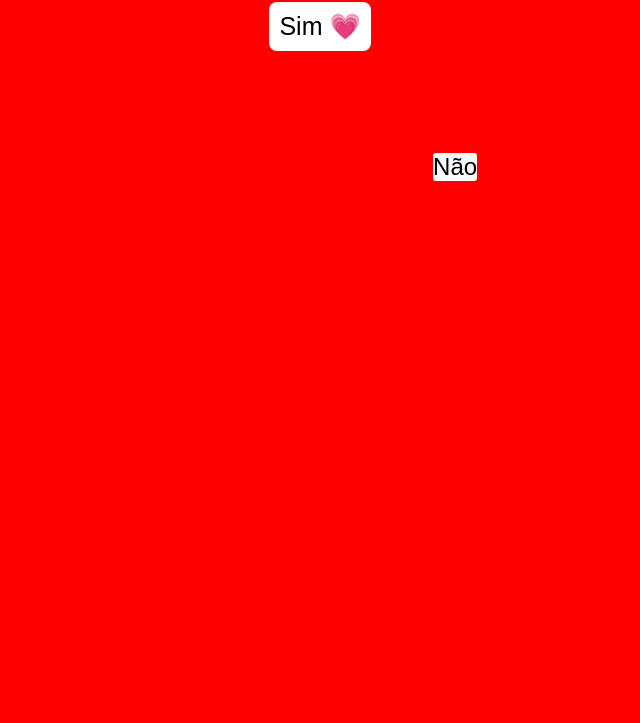
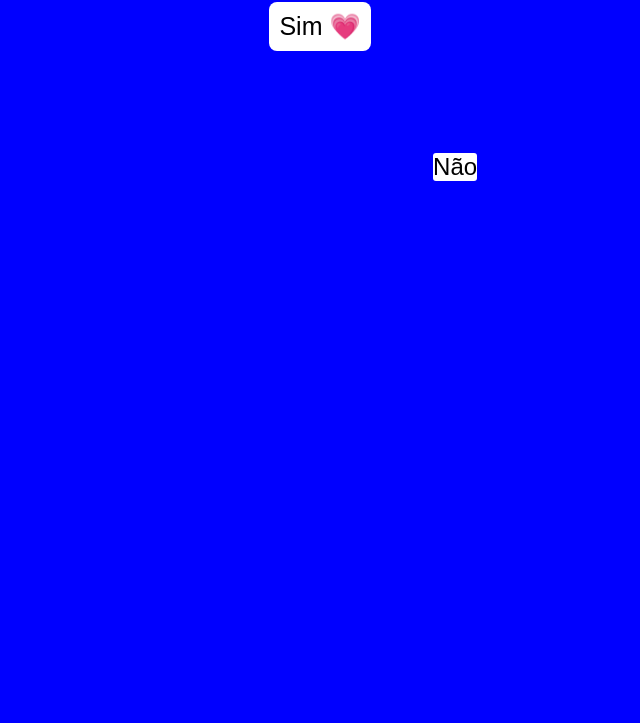
Before and after one commit to VictorMacabu/pedidoNamoro, a plain HTML site: page index.html in a window 1280 px wide. Shown: the part 77-800 px from the top of the page, without its empty margins (320-960 px from the left). Drawn offline with Linux system fonts and the light colour scheme.

Commit message:
finish blue

```diff
--- a/script.js
+++ b/script.js
@@ -10,8 +10,8 @@ let btn_nao = naos_list[Math.floor(Math.random() * 30)];
 for (let i = 0; i < 30; i++) {
     if (naos_list[i] != btn_nao){
         naos_list[i].style.cssText =
-        'color: red;' +
-        'background-color: red;';
+        'color: blue;' +
+        'background-color: blue;';
     }
 }
 
@@ -34,8 +34,8 @@ function troca(){
     for (let i = 0; i < 30; i++) {
         if (naos_list[i] != btn_nao){
             naos_list[i].style.cssText =
-            'color: red;' +
-            'background-color: red;';
+            'color: blue;' +
+            'background-color: blue;';
         }
     }
     let anterior = btn_nao;
--- a/style.css
+++ b/style.css
@@ -1,7 +1,7 @@
 body{
     text-align: center;
     font-family: Arial, Helvetica, sans-serif;
-    background-color: red;
+    background-color: blue;
     color: #ffff;
     font-size: 50px;
 }
```
